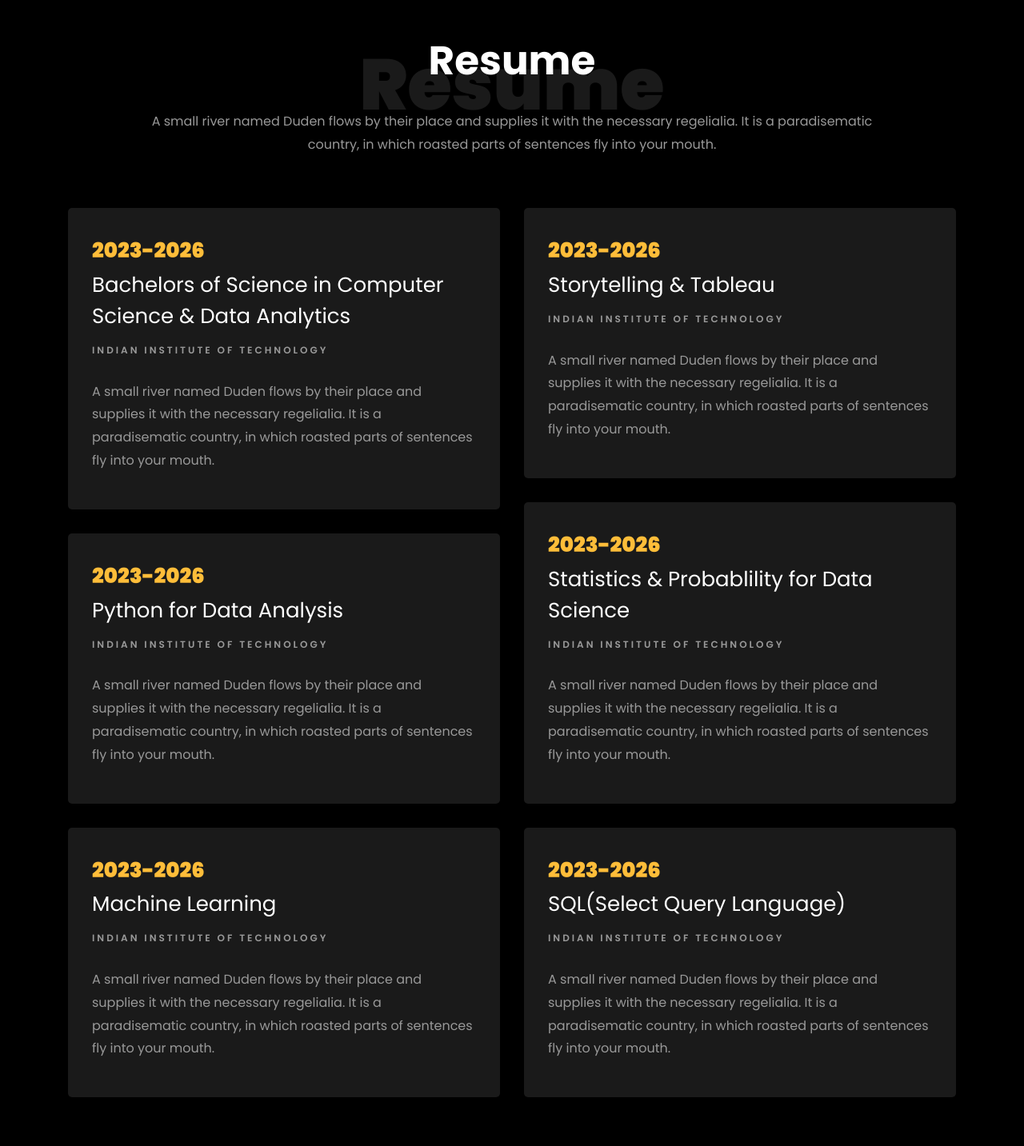
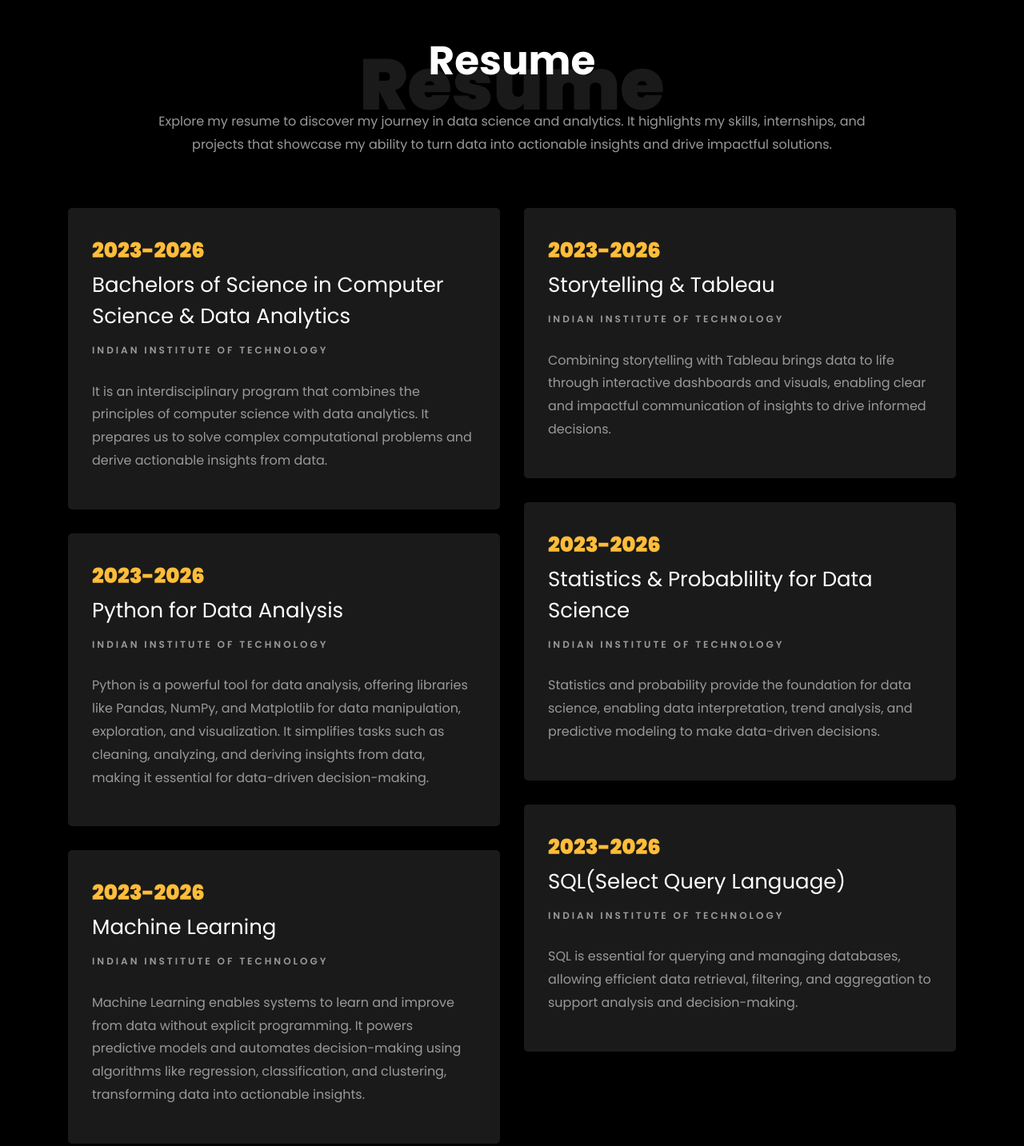
Before and after one commit to Pranav-2024-Mishra/Portfolio-website-demo, a plain HTML site: page index.html in a window 1280 px wide. Shown: the part 1860-3293 px from the top of the page at 80% size. Drawn offline with Linux system fonts and the light colour scheme; files whose address does not match are found by name.

Commit message:
Update index.html

```diff
--- a/index.html
+++ b/index.html
@@ -136,7 +136,7 @@
           <div class="col-md-10 heading-section text-center ftco-animate">
           	<h1 class="big big-2">Resume</h1>
             <h2 class="mb-4">Resume</h2>
-            <p>A small river named Duden flows by their place and supplies it with the necessary regelialia. It is a paradisematic country, in which roasted parts of sentences fly into your mouth.</p>
+            <p>Explore my resume to discover my journey in data science and analytics. It highlights my skills, internships, and projects that showcase my ability to turn data into actionable insights and drive impactful solutions.</p>
           </div>
         </div>
     		<div class="row">
@@ -145,19 +145,19 @@
     					<span class="date">2023-2026</span>
     					<h2>Bachelors of Science in Computer Science & Data Analytics</h2>
     					<span class="position">Indian Institute of Technology</span>
-    					<p class="mt-4">A small river named Duden flows by their place and supplies it with the necessary regelialia. It is a paradisematic country, in which roasted parts of sentences fly into your mouth.</p>
+    					<p class="mt-4">It is an interdisciplinary program that combines the principles of computer science with data analytics. It prepares us to solve complex computational problems and derive actionable insights from data.</p>
     				</div>
     				<div class="resume-wrap ftco-animate">
     					<span class="date">2023-2026</span>
     					<h2>Python for Data Analysis</h2>
     					<span class="position">Indian Institute of Technology</span>
-    					<p class="mt-4">A small river named Duden flows by their place and supplies it with the necessary regelialia. It is a paradisematic country, in which roasted parts of sentences fly into your mouth.</p>
+    					<p class="mt-4">Python is a powerful tool for data analysis, offering libraries like Pandas, NumPy, and Matplotlib for data manipulation, exploration, and visualization. It simplifies tasks such as cleaning, analyzing, and deriving insights from data, making it essential for data-driven decision-making.</p>
     				</div>
     				<div class="resume-wrap ftco-animate">
     					<span class="date">2023-2026</span>
     					<h2>Machine Learning</h2>
     					<span class="position">Indian Institute of Technology</span>
-    					<p class="mt-4">A small river named Duden flows by their place and supplies it with the necessary regelialia. It is a paradisematic country, in which roasted parts of sentences fly into your mouth.</p>
+    					<p class="mt-4">Machine Learning enables systems to learn and improve from data without explicit programming. It powers predictive models and automates decision-making using algorithms like regression, classification, and clustering, transforming data into actionable insights.</p>
     				</div>
     			</div>
 
@@ -166,19 +166,19 @@
     					<span class="date">2023-2026</span>
     					<h2>Storytelling &amp; Tableau</h2>
     					<span class="position">Indian Institute of Technology</span>
-    					<p class="mt-4">A small river named Duden flows by their place and supplies it with the necessary regelialia. It is a paradisematic country, in which roasted parts of sentences fly into your mouth.</p>
+    					<p class="mt-4">Combining storytelling with Tableau brings data to life through interactive dashboards and visuals, enabling clear and impactful communication of insights to drive informed decisions.</p>
     				</div>
     				<div class="resume-wrap ftco-animate">
     					<span class="date">2023-2026</span>
     					<h2>Statistics & Probablility for Data Science</h2>
     					<span class="position">Indian Institute of Technology</span>
-    					<p class="mt-4">A small river named Duden flows by their place and supplies it with the necessary regelialia. It is a paradisematic country, in which roasted parts of sentences fly into your mouth.</p>
+    					<p class="mt-4">Statistics and probability provide the foundation for data science, enabling data interpretation, trend analysis, and predictive modeling to make data-driven decisions.</p>
     				</div>
     				<div class="resume-wrap ftco-animate">
     					<span class="date">2023-2026</span>
     					<h2>SQL(Select Query Language)</h2>
     					<span class="position">Indian Institute of Technology</span>
-    					<p class="mt-4">A small river named Duden flows by their place and supplies it with the necessary regelialia. It is a paradisematic country, in which roasted parts of sentences fly into your mouth.</p>
+    					<p class="mt-4">SQL is essential for querying and managing databases, allowing efficient data retrieval, filtering, and aggregation to support analysis and decision-making.</p>
     				</div>
     			</div>
     		</div>
@@ -196,7 +196,7 @@
           <div class="col-md-12 heading-section text-center ftco-animate">
           	<h1 class="big big-2">Services</h1>
             <h2 class="mb-4">Services</h2>
-            <p>Far far away, behind the word mountains, far from the countries Vokalia and Consonantia</p>
+            <p>Delivering clear, impactful analytics to help businesses make informed and confident decisions.</p>
           </div>
         </div>
     		<div class="row">
```
